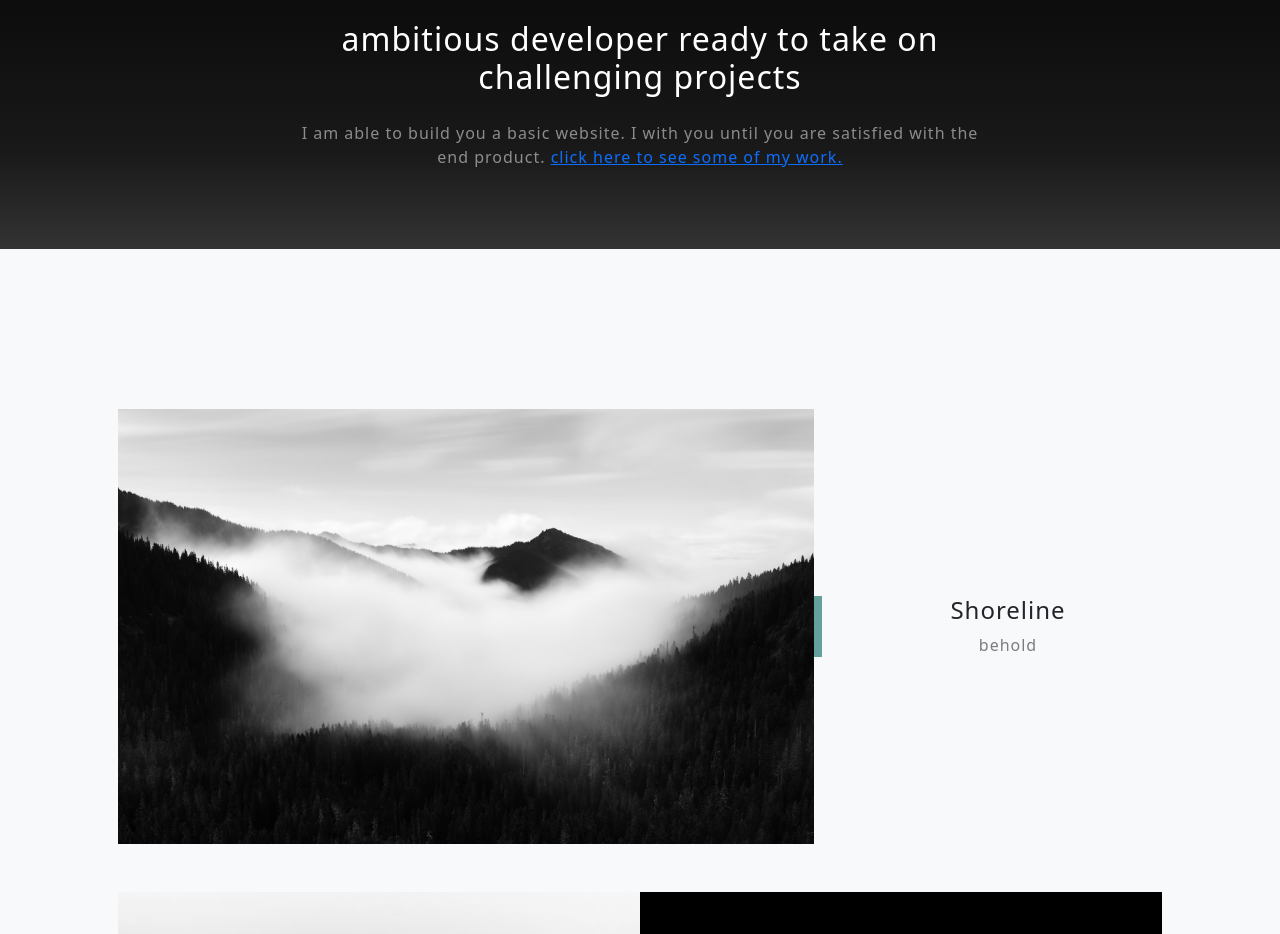
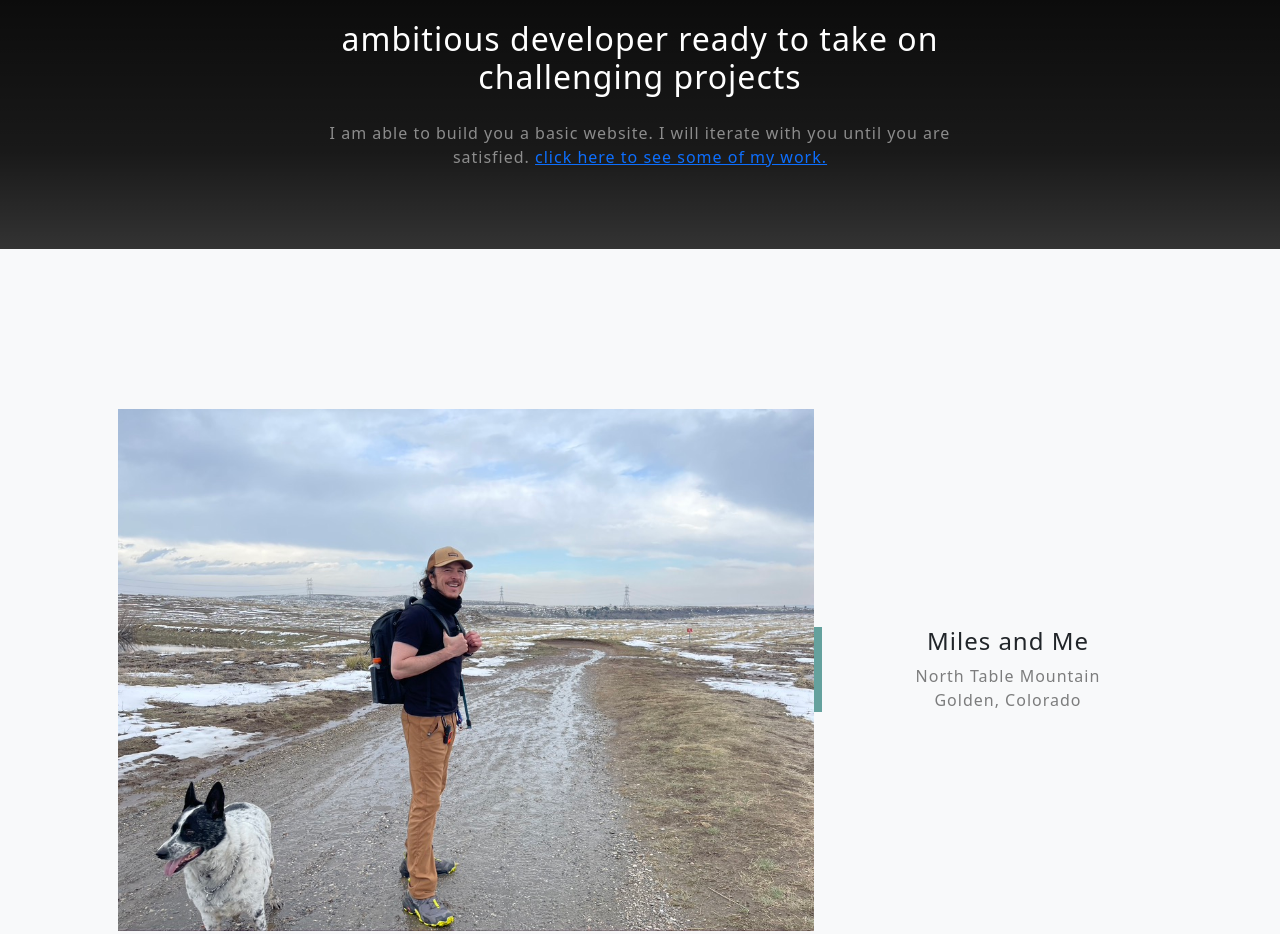
Before and after one commit to hubie468/hubie468.github.io, a plain HTML site: page index.html in a window 1280 px wide. Shown: the part 940-1874 px from the top of the page. Drawn offline with nearby package versions, Linux system fonts and the light colour scheme; files whose address does not match are found by name.

Commit message:
photo of me added

```diff
--- a/index.html
+++ b/index.html
@@ -52,7 +52,7 @@
                     <div class="col-lg-8">
                         <h2 class="text-white mb-4">ambitious developer ready to take on challenging projects</h2>
                         <p class="text-white-50">
-                            I am able to build you a basic website. I with you until you are satisfied with the end product.
+                            I am able to build you a basic website. I will iterate with you until you are satisfied.
                             <a href="https://startbootstrap.com/theme/grayscale/">click here to see some of my work.</a>
                         </p>
                     </div>
@@ -65,11 +65,11 @@
             <div class="container px-4 px-lg-5">
                 <!-- Featured Project Row-->
                 <div class="row gx-0 mb-4 mb-lg-5 align-items-center">
-                    <div class="col-xl-8 col-lg-7"><img class="img-fluid mb-3 mb-lg-0" src="bg-masthead.jpg" alt="..." /></div>
+                    <div class="col-xl-8 col-lg-7"><img class="img-fluid mb-3 mb-lg-0" src="me.jpeg" alt="..." /></div>
                     <div class="col-xl-4 col-lg-5">
                         <div class="featured-text text-center text-lg-left">
-                            <h4>Shoreline</h4>
-                            <p class="text-black-50 mb-0">behold</p>
+                            <h4>Miles and Me</h4>
+                            <p class="text-black-50 mb-0">North Table Mountain<br>Golden, Colorado</p>
                         </div>
                     </div>
                 </div>
```
Also changed, not shown: me.jpeg (added).
